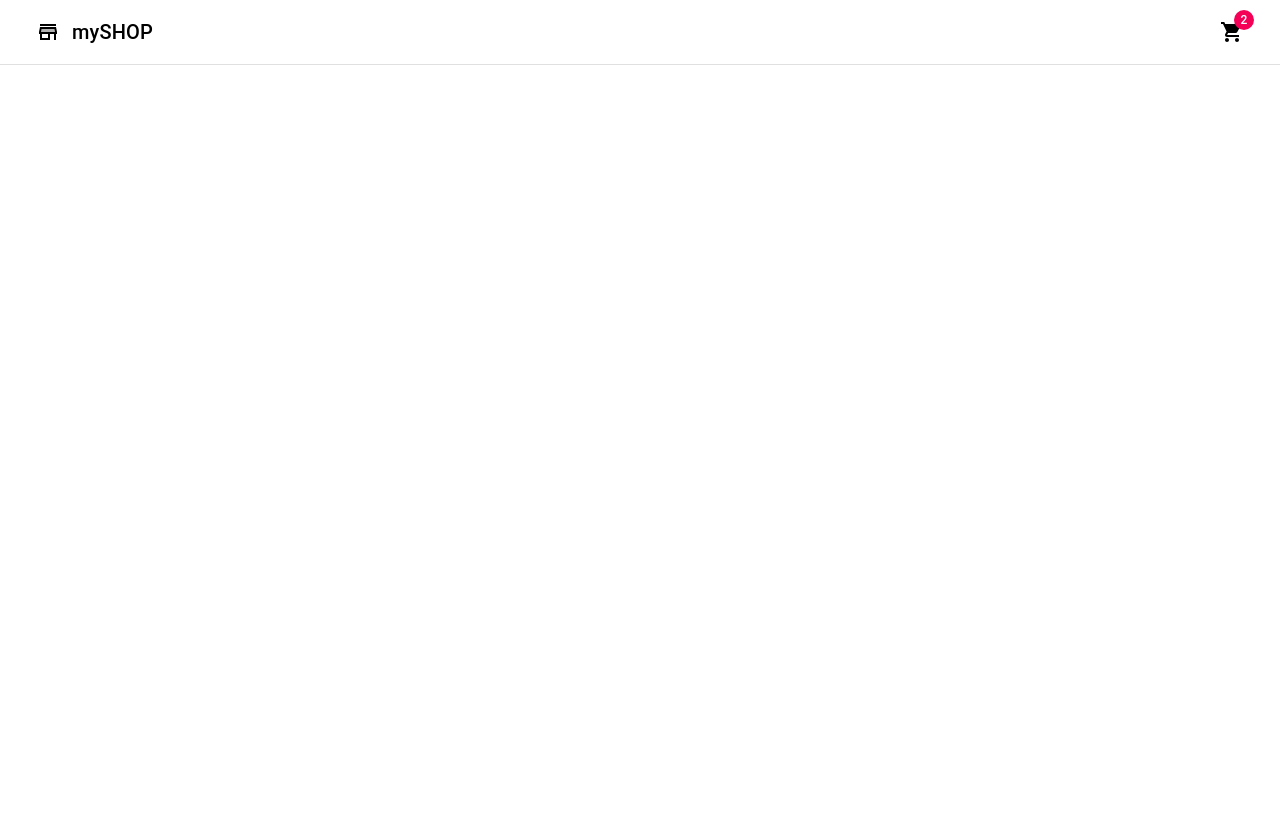
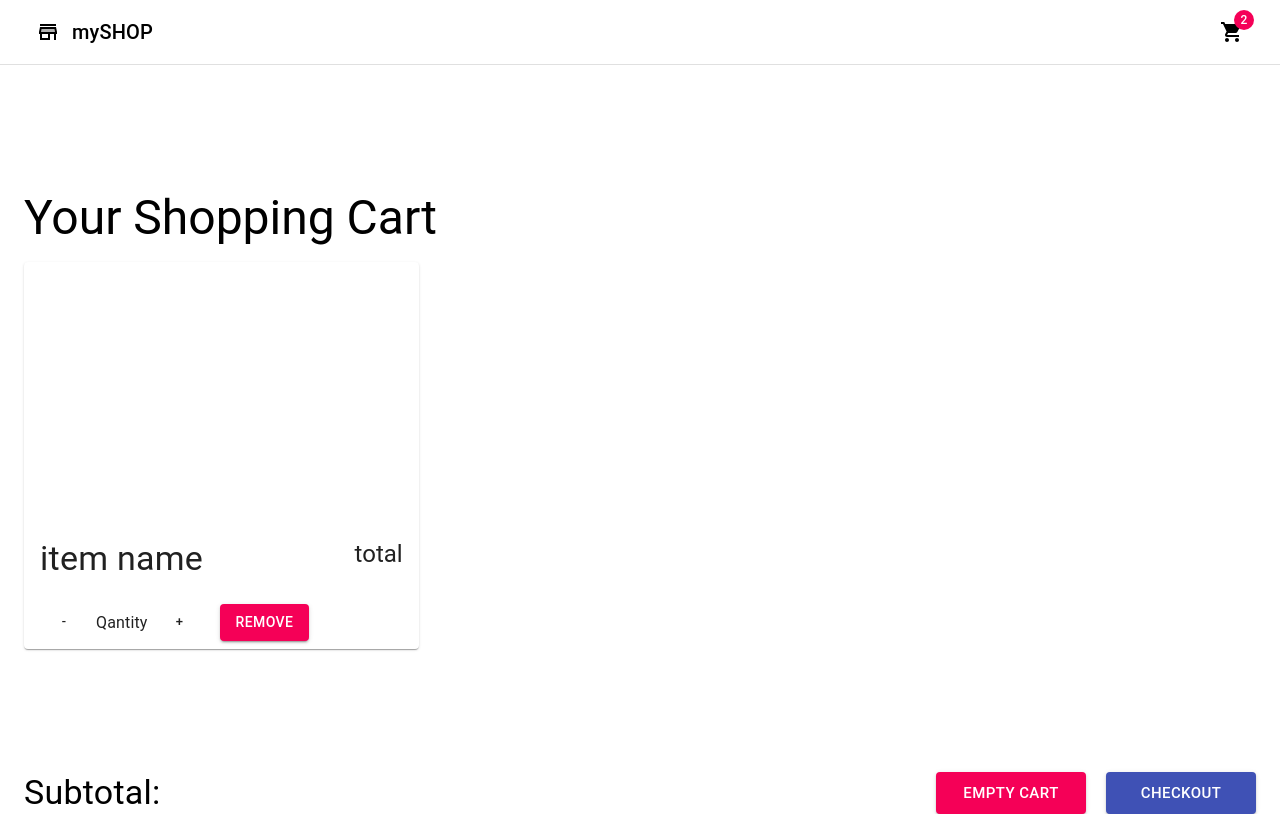
Before and after one commit to alaBouziri/e-commerce-front, a React (Create React App) app: page /cart in a window 1280 px wide. Built offline with nearby package versions, Linux system fonts and the light colour scheme.

Commit message:
cart style done!

```diff
--- a/src/App.js
+++ b/src/App.js
@@ -12,7 +12,7 @@ function App() {
 
                     <Route exact path="/" component={Products} />
                     <Route exact path="/product/:id" component={ProductDetails} />
-                    <Route exact path="/cart/:id" component={Cart} />
+                    <Route exact path="/cart" component={Cart} />
 
         </Switch>
       </Router>
--- a/src/components/Cart/Cart.jsx
+++ b/src/components/Cart/Cart.jsx
@@ -1,8 +1,16 @@
-import React,{useEffect} from 'react'
+import React, { useEffect, useState } from "react";
+import { Container, Typography, Button, Grid } from "@material-ui/core";
+import { Link } from "react-router-dom";
+import useStyles from "./cartStyles";
+import CartItem from './cartItem/CartItem'
 
 const Cart = (props) => {
     const productId = props.match.params.id;
-    const qty = props.location.search? Number(props.location.search.split("=")[1]): 1;
+    const qty = props.location.search
+    ? Number(props.location.search.split("=")[1])
+    : 1;
+    //const [order , setOrder] = useState({});
+    const classes = useStyles();
 
     /*
     useEffect(() => {
@@ -11,14 +19,60 @@ const Cart = (props) => {
 
     }, [])
 */
-    return (
+
+  const renderEmptyCart = () => (
+    <Typography>
+      You have no items in your shopping cart,
+      <Link className={classes.link} to="/">
+        start adding some
+      </Link>
+      !
+    </Typography>
+  );
+
+  const renderCart = () => (
+    <>
+      <Grid container spacing={3}>
+        <Grid item xs={12} sm={4}>
+        <CartItem />
+        </Grid>
+      </Grid>
+      <div className={classes.cardDetails}>
+        <Typography variant="h4">Subtotal: </Typography>
         <div>
-            <h1>Hello from CART</h1>
-            <h2>{productId}</h2>
-            <h2>{qty}</h2>
+          <Button
+            className={classes.emptyButton}
+            size="large"
+            type="button"
+            variant="contained"
+            color="secondary"
+          >
+            Empty cart
+          </Button>
+          <Button
+            className={classes.checkoutButton}
+            size="large"
+            type="button"
+            variant="contained"
+            color="primary"
+          >
+            Checkout
+          </Button>
         </div>
-    )
-}
+      </div>
+    </>
+  );
 
+  return (
+    <Container>
+      <div className={classes.toolbar} />
+      <Typography className={classes.title} variant="h3" gutterBottom>
+        Your Shopping Cart
+      </Typography>
+      {renderCart()}
 
-export default Cart
+    </Container>
+  );
+};
+
+export default Cart;
--- /dev/null
+++ b/src/components/Cart/cartItem/CartItem.jsx
@@ -0,0 +1,27 @@
+import React from 'react';
+import { Typography, Button, Card, CardActions, CardContent, CardMedia } from '@material-ui/core';
+import useStyles from './CartItemStyles';
+
+const CartItem = () => {
+    const classes = useStyles();
+
+    return (
+        <Card className="cart-item">
+        <CardMedia  alt="imageExample" className={classes.media} />
+        <CardContent className={classes.cardContent}>
+          <Typography variant="h4">item name</Typography>
+          <Typography variant="h5">total</Typography>
+        </CardContent>
+        <CardActions className={classes.cardActions}>
+          <div className={classes.buttons}>
+            <Button type="button" size="small" /*onClick={() => handleUpdateCartQty(item.id, item.quantity - 1)}*/>-</Button>
+            <Typography>Qantity</Typography>
+            <Button type="button" size="small" /*onClick={() => handleUpdateCartQty(item.id, item.quantity + 1)}*/>+</Button>
+          </div>
+          <Button variant="contained" type="button" color="secondary" /*onClick={() => handleRemoveFromCart(item.id)}*/>Remove</Button>
+        </CardActions>
+      </Card>
+    )
+}
+
+export default CartItem
--- /dev/null
+++ b/src/components/Cart/cartItem/CartItemStyles.js
@@ -0,0 +1,18 @@
+import { makeStyles } from '@material-ui/core/styles';
+
+export default makeStyles(() => ({
+  media: {
+    height: 260,
+  },
+  cardContent: {
+    display: 'flex',
+    justifyContent: 'space-between',
+  },
+  cartActions: {
+    justifyContent: 'space-between',
+  },
+  buttons: {
+    display: 'flex',
+    alignItems: 'center',
+  },
+}));
--- /dev/null
+++ b/src/components/Cart/cartStyles.js
@@ -0,0 +1,29 @@
+import { makeStyles } from '@material-ui/core/styles';
+
+export default makeStyles((theme) => ({
+  toolbar: theme.mixins.toolbar,
+  title: {
+    marginTop: '5%',
+  },
+  emptyButton: {
+    minWidth: '150px',
+    [theme.breakpoints.down('xs')]: {
+      marginBottom: '5px',
+    },
+    [theme.breakpoints.up('xs')]: {
+      marginRight: '20px',
+    },
+  },
+  checkoutButton: {
+    minWidth: '150px',
+  },
+  link: {
+    textDecoration: 'none',
+  },
+  cardDetails: {
+    display: 'flex',
+    marginTop: '10%',
+    width: '100%',
+    justifyContent: 'space-between',
+  },
+}));
--- a/src/components/products/productDetails/ProductDetails.jsx
+++ b/src/components/products/productDetails/ProductDetails.jsx
@@ -1,4 +1,4 @@
-import React, { useEffect, useState } from "react";
+import React, { useEffect } from "react";
 import axios from "axios";
 import {
   Card,
```
